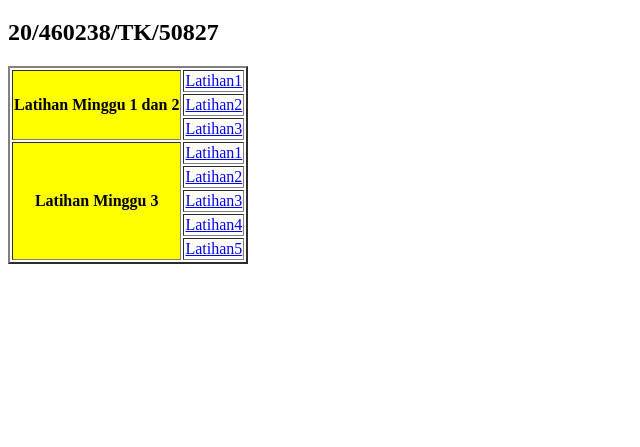
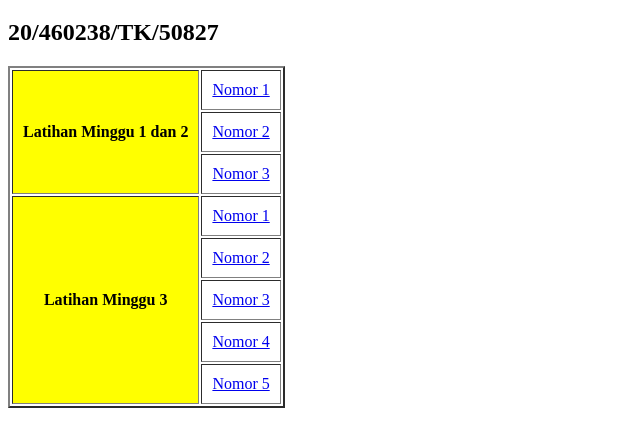
Before and after one commit to adillahana/LatM3, a plain HTML site: page index.html in a window 1280 px wide. Shown: the part 61-508 px from the top of the page, without its empty margins (0-640 px from the left). Drawn offline with Linux system fonts and the light colour scheme.

Commit message:
first commit

```diff
--- a/index.html
+++ b/index.html
@@ -1,37 +1,37 @@
 <!DOCTYPE html>
 <html>
 <head>
-    <title>Tugas Minggu 1 dan 2</title>
+    <title>Tugas SIG Web</title>
 </head>
 <body>
     <h1>Adilla Hana Salsabila</h1>
     <h2>20/460238/TK/50827</h2>
-    <table style="width:30" border="2">
+    <table style="width:40" border="2" cellpadding="10">
         <tr>
             <th rowspan="3" bgcolor="yellow">Latihan Minggu 1 dan 2</th>
-            <td><a href="D:\hana punya\KULIAH\SEMESTER 7\Prak SIG Web\Minggu 2\Latihan1.html">Latihan1</a></td>
+            <td><a href="D:\hana punya\KULIAH\SEMESTER 7\Prak SIG Web\Minggu 1 dan 2\Nomor1\Latihan1.html">Nomor 1</a></td>
         </tr>
         <tr>
-            <td><a href="D:\hana punya\KULIAH\SEMESTER 7\Prak SIG Web\Minggu 2\Latihan2.html">Latihan2</a></td>
+            <td><a href="D:\hana punya\KULIAH\SEMESTER 7\Prak SIG Web\Minggu 1 dan 2\Nomor2\Latihan2.html">Nomor 2</a></td>
         </tr>
         <tr>
-            <td><a href="https://adillahana.wixsite.com/cvadilla">Latihan3</a></td>
+            <td><a href="https://adillahana.wixsite.com/cvadilla">Nomor 3</a></td>
         </tr>
         <tr>
             <th rowspan="5" bgcolor="yellow">Latihan Minggu 3</th>
-            <td><a href="D:\hana punya\KULIAH\SEMESTER 7\Prak SIG Web\Minggu 3\Nomor1\No1.html">Latihan1</a></td>
+            <td><a href="D:\hana punya\KULIAH\SEMESTER 7\Prak SIG Web\Minggu 3\Nomor1\No1.html">Nomor 1</a></td>
         </tr>
         <tr>
-            <td><a href="D:\hana punya\KULIAH\SEMESTER 7\Prak SIG Web\Minggu 3\Nomor2\No2.html">Latihan2</a></td>
+            <td><a href="D:\hana punya\KULIAH\SEMESTER 7\Prak SIG Web\Minggu 3\Nomor2\No2.html">Nomor 2</a></td>
         </tr>
         <tr>
-            <td><a href="D:\hana punya\KULIAH\SEMESTER 7\Prak SIG Web\Minggu 3\Nomor3\No3.html">Latihan3</a></td>
+            <td><a href="D:\hana punya\KULIAH\SEMESTER 7\Prak SIG Web\Minggu 3\Nomor3\No3.html">Nomor 3</a></td>
         </tr>
         <tr>
-            <td><a href="D:\hana punya\KULIAH\SEMESTER 7\Prak SIG Web\Minggu 3\Nomor4\No4.html">Latihan4</a></td>
+            <td><a href="D:\hana punya\KULIAH\SEMESTER 7\Prak SIG Web\Minggu 3\Nomor4\No4.html">Nomor 4</a></td>
         </tr>
         <tr>
-            <td><a href="D:\hana punya\KULIAH\SEMESTER 7\Prak SIG Web\Minggu 3\Nomor5\No5.html">Latihan5</a></td>
+            <td><a href="D:\hana punya\KULIAH\SEMESTER 7\Prak SIG Web\Minggu 3\Nomor5\No5.html">Nomor 5</a></td>
         </tr>
     </table>
 </body>
```
